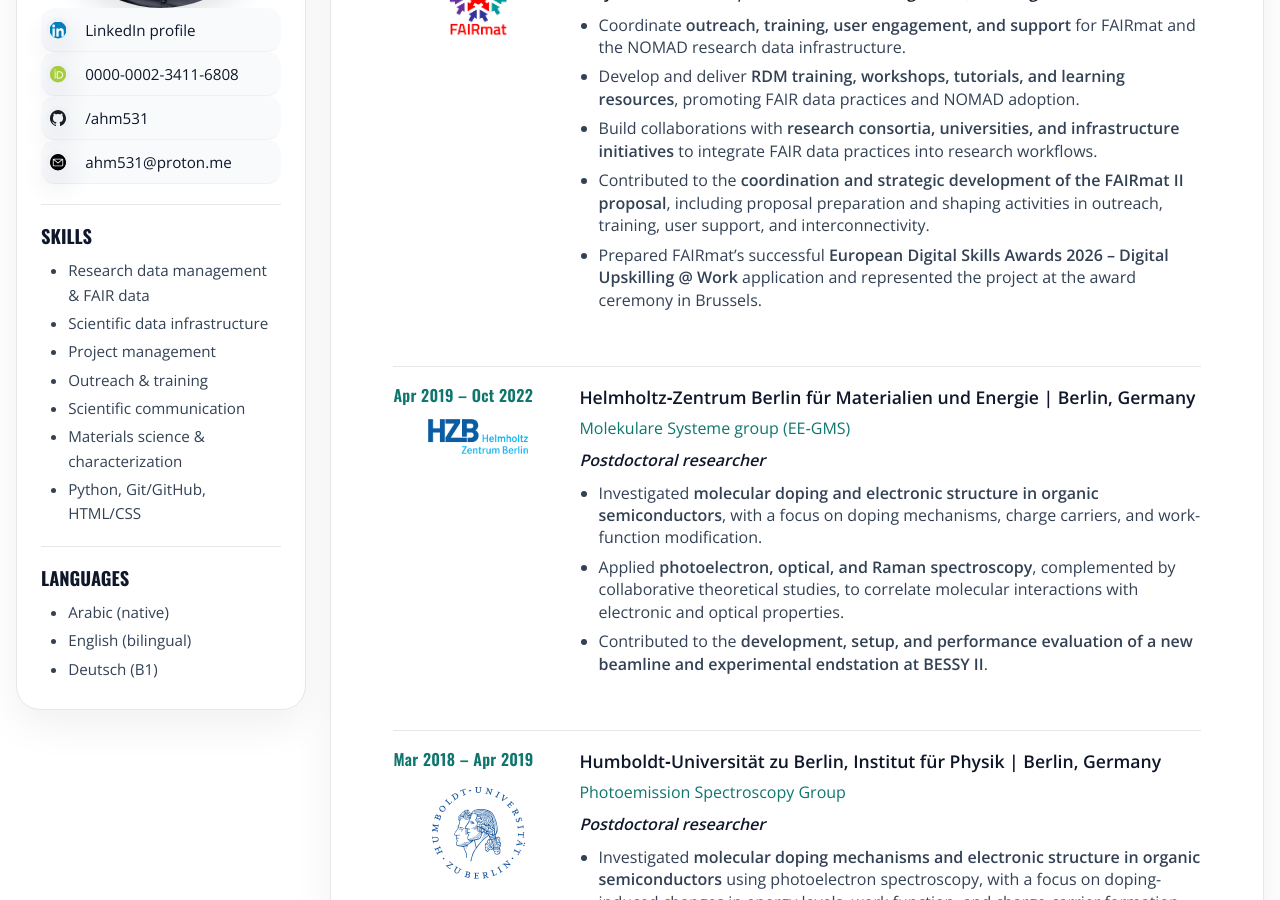
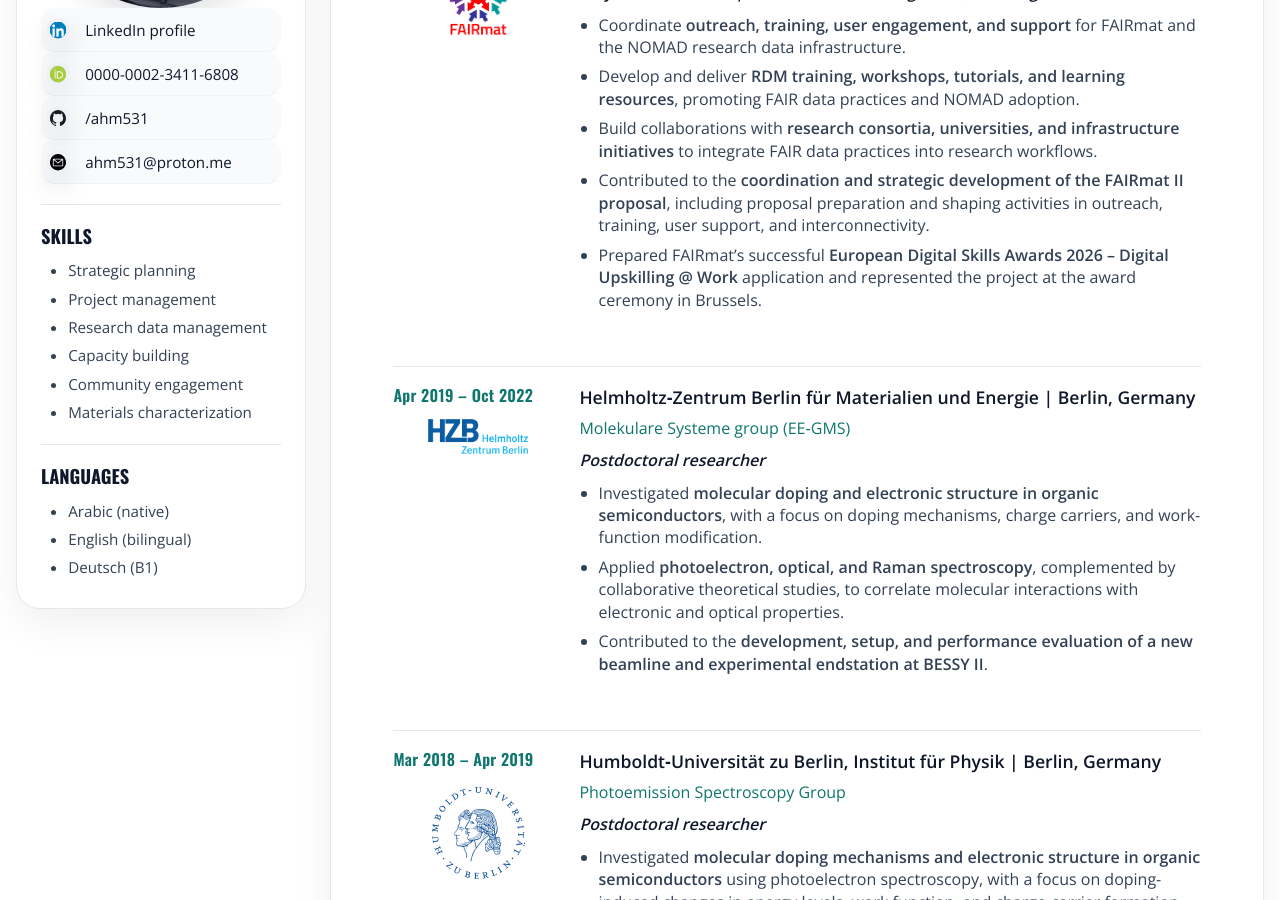
Before and after one commit to ahm531/ahm531.github.io, a Jekyll site: the page built from resume.md, in a window 1280 px wide and 900 px high, scrolled down 349 px. Built offline with Jekyll 4.4.1, drawn with Linux system fonts in a browser that asks for light colours.

Commit message:
Update CV skills list

```diff
--- a/resume.md
+++ b/resume.md
@@ -27,13 +27,12 @@ permalink: /resume.html
     <div class="skills">
       <h2>Skills</h2>
       <ul>
-        <li>Research data management &amp; FAIR data</li>
-        <li>Scientific data infrastructure</li>
+        <li>Strategic planning</li>
         <li>Project management</li>
-        <li>Outreach &amp; training</li>
-        <li>Scientific communication</li>
-        <li>Materials science &amp; characterization</li>
-        <li>Python, Git/GitHub, HTML/CSS</li>
+        <li>Research data management</li>
+        <li>Capacity building</li>
+        <li>Community engagement</li>
+        <li>Materials characterization</li>
       </ul>
     </div>
 
```
